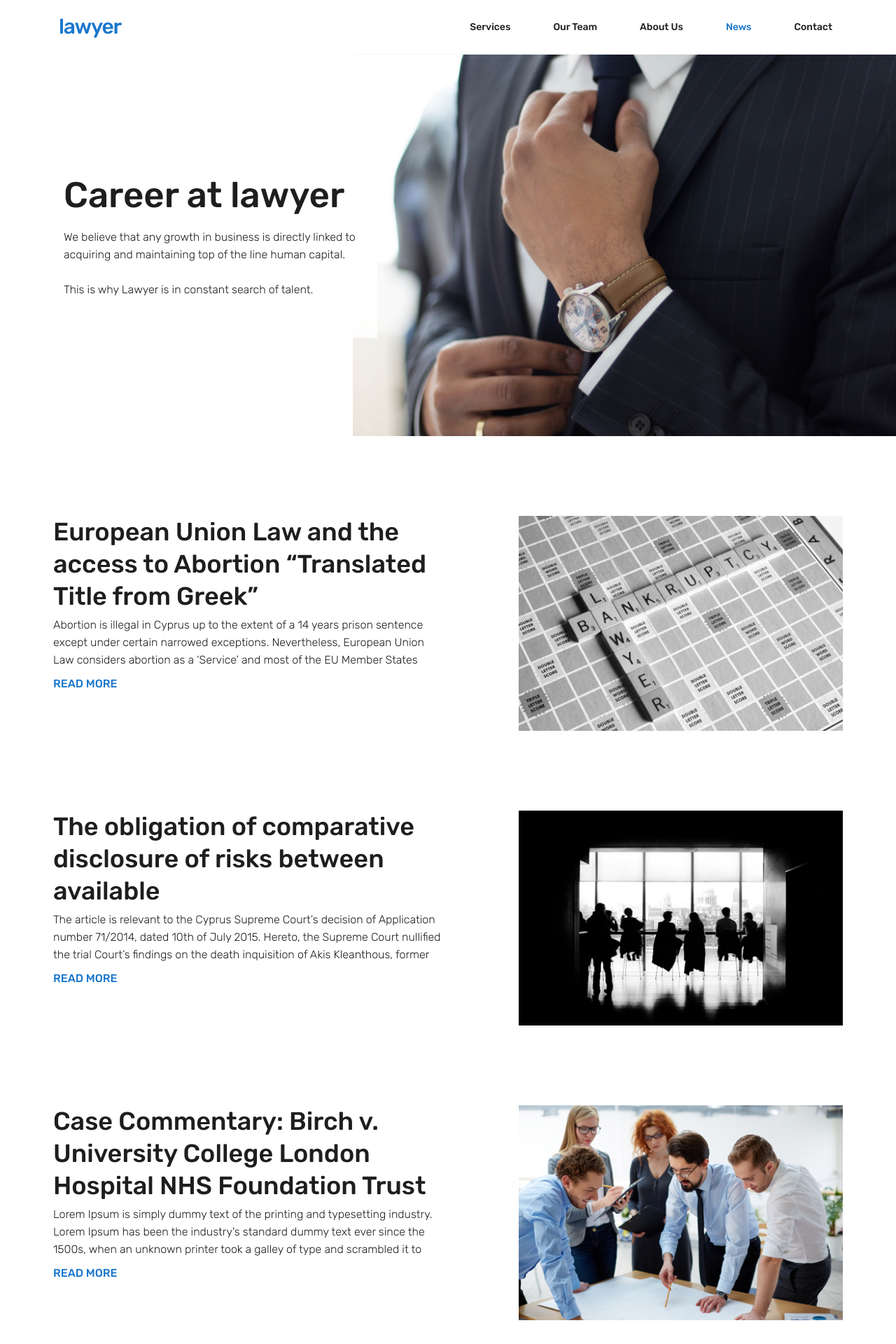
After one commit to UrosNerandzic/Lawyer, a PHP site: page /news.html in a window 1280 px wide. The commit adds this page. Shown: the top 1920 px of the page at 70% size. Run offline with PHP 8.4, Linux system fonts and the light colour scheme; some libraries are stand-ins or nearby versions.

Commit message:
News page done

```diff
--- /dev/null
+++ b/public_html/news.html
@@ -0,0 +1,292 @@
+<!DOCTYPE html>
+<!--
+Click nbfs://nbhost/SystemFileSystem/Templates/Licenses/license-default.txt to change this license
+Click nbfs://nbhost/SystemFileSystem/Templates/Other/html.html to edit this template
+-->
+<html>
+    <head>
+        <title>lawyer</title>
+        <meta charset="UTF-8">
+        <meta name="viewport" content="width=device-width, initial-scale=1.0">
+        <meta name="author" content="Uros Nerandzic">
+        <meta name="discription" content="Lawyer is a specialized commercial law firm based in Belgrade, Serbia, firmly committed to providing advice at the highest level and achieving lasting results for our clients.">
+        <meta name="keywords" content="Lawyer, law, Belgrade, company, clients">
+
+
+
+        <!--IOS compatibility-->
+
+        <meta name="apple-mobile-web-app-capable" content="yes">
+        <meta name="apple-mobile-web-app-title" content="lawyer">
+        <link rel="apple-touch-icon" href="apple-icon-144x144.png">
+
+        <!--Android compatibility-->
+
+        <meta name="mobile-web-app-capable" content="yes">
+        <meta name="application-name" content="lawyer">
+        <link rel="icon" type="image/png" href="android-icon-192x192.png">
+
+
+        <!--CSS FILES-->
+        <link href="css/owl.carousel.css" rel="stylesheet" type="text/css"/>
+        <link href="css/owl.theme.default.css" rel="stylesheet" type="text/css"/>
+        <link href="css/theme.css" rel="stylesheet" type="text/css"/>
+
+    </head>
+    <body>
+
+
+        <header class="fixed-top bg-white py-2 py-xl-4">
+            <div class="container">
+                <nav class="navbar navbar-expand-md navbar-light">
+                    <a class="navbar-brand" href="index.html">
+                        <img src="img/logo.png" alt=""/>
+                    </a>
+                    <button class="navbar-toggler border-0" type="button" data-toggle="collapse" data-target="#main-menu" aria-controls="main-menu" aria-expanded="false" aria-label="Toggle navigation">
+                        <span></span>
+                        <span></span>
+                        <span></span>
+                    </button>
+
+                    <div class="collapse navbar-collapse" id="main-menu">
+                        <ul class="navbar-nav ml-auto">
+                            <li class="nav-item">
+                                <a class="nav-link" href="services.html">Services <span class="sr-only">(current)</span></a>
+                            </li>
+                            <li class="nav-item">
+                                <a class="nav-link" href="team.html">Our Team</a>
+                            </li>
+                            <li class="nav-item">
+                                <a class="nav-link" href="about.html">About Us</a>
+                            </li>
+                            <li class="nav-item">
+                                <a class="nav-link active" href="news.html">News</a>
+                            </li>
+                            <li class="nav-item">
+                                <a class="nav-link" href="contact.html">Contact</a>
+                            </li>
+
+                        </ul>
+                    </div>
+                </nav>
+            </div> <!-- container-end -->
+        </header> <!-- header-end -->
+
+
+        <main>
+
+            <section class="lead-page-section" style="background-image: url(img/lead-section/News.png)">
+
+                <div class="container">
+                    <div class="row">
+                        <div class="col-12 col-sm-9 col-md-8 col-lg-6 col-xl-5">
+                            <article class="lead-section-content p-4 px-4 py-5 animation" data-animation="slide-right">
+                                <h1 class="lead-section-title mb-4">Career at lawyer</h1>
+                                <p class="lead-section-description">We believe that
+                                    any growth in business is directly linked to acquiring
+                                    and maintaining top of the line human capital.
+                                <br>
+                                <br>
+                                    This is why Lawyer is in constant search of talent.
+                                </p>
+
+                            </article>
+                        </div>
+                    </div>
+                </div>
+            </section>
+
+
+            <section class="news-section">
+                <div class="container">
+
+                    <article class="news-item mb-5 animation" data-animation="slide-top">
+                        <div class="row justify-content-sm-between">
+                            <div class="col-12 mb-4 col-md-7 mb-md-0 col-lg-6">
+                                <div class="news-item-content">
+                                    <h2>
+                                        <a href="news-single.html">European Union Law and the access to Abortion
+                                            “Translated Title from Greek”
+                                        </a>
+                                    </h2>
+                                    <p class="news-item-description">
+                                        Abortion is illegal in Cyprus up to the extent
+                                        of a 14 years prison sentence except under
+                                        certain narrowed exceptions. Nevertheless,
+                                        European Union Law considers abortion as a ‘Service’
+                                        and most of the EU Member States have sufficiently more
+                                        relaxed access to abortion services than Cyprus currently does.
+                                        Taken as granted that EU Law explicitly overrides Cyprus national law,
+                                        even on the criminalisation of abortion, it follows that any Cypriot
+                                        woman can vindicate her access to abortion, through the EU principle
+                                        of freedom of services. This is in relation
+                                        not only in establishing access to abortion,
+                                        but also in claiming refund for up to the total
+                                        costs that occurred to the Cyprus woman by being
+                                        forced to travel to another Member State in fulfilling such task.
+                                    </p>
+                                    <a href="#" class="read-more text-uppercase text-primary">read more</a>
+                                </div> <!-- news-item-content-end -->
+                            </div> <!-- col-left-end -->
+
+                            <div class="col-12 col-md-5">
+                                <a class="d-block news-item-img" href="news-single.html">
+                                    <img src="img/News/news-01.png" alt=""/>
+                                </a>
+                            </div>
+                        </div>
+                    </article> <!-- news-item-end -->
+
+                    <article class="news-item mb-5 animation" data-animation="slide-top">
+                        <div class="row justify-content-sm-between">
+                            <div class="col-12 mb-4 col-md-7 mb-md-0 col-lg-6">
+                                <div class="news-item-content">
+                                    <h2>
+                                        <a href="news-single.html">The obligation of
+                                            comparative disclosure of risks between available
+                                        </a>
+                                    </h2>
+                                    <p class="news-item-description">
+                                        The article is relevant to the Cyprus Supreme Court’s
+                                        decision of Application number 71/2014, dated 10th of
+                                        July 2015. Hereto, the Supreme Court nullified the trial
+                                        Court’s findings on the death inquisition of Akis Kleanthous,
+                                        former Minister of Education and Culture.
+                                        The case is considered important, since it
+                                        is the first Cypriot caselaw where it was stated
+                                        as a judicial finding that the patient had not been
+                                        informed as to why his chosen medical treatment was
+                                        better and preferred over an available alternative treatment.
+                                    </p>
+                                    <a href="#" class="read-more text-uppercase text-primary">read more</a>
+                                </div> <!-- news-item-content-end -->
+                            </div> <!-- col-left-end -->
+
+                            <div class="col-12 col-md-5">
+                                <a class="d-block news-item-img" href="news-single.html">
+                                    <img src="img/News/news-02.png" alt=""/>
+                                </a>
+                            </div>
+                        </div>
+                    </article> <!-- news-item-end -->
+
+                    <article class="news-item mb-5 animation" data-animation="slide-top">
+                        <div class="row justify-content-sm-between">
+                            <div class="col-12 mb-4 col-md-7 mb-md-0 col-lg-6">
+                                <div class="news-item-content">
+                                    <h2>
+                                        <a href="news-single.html">Case Commentary:
+                                            Birch v. University College London Hospital
+                                            NHS Foundation Trust
+                                        </a>
+                                    </h2>
+                                    <p class="news-item-description">
+                                        Lorem Ipsum is simply dummy text of the printing
+                                        and typesetting industry. Lorem Ipsum has been the
+                                        industry's standard dummy text ever since the 1500s,
+                                        when an unknown printer took a galley of type and
+                                        scrambled it to make a type specimen book. It has
+                                        survived not only five centuries, but also the leap
+                                        into electronic typesetting, remaining essentially unchanged.
+                                    </p>
+                                    <a href="#" class="read-more text-uppercase text-primary">read more</a>
+                                </div> <!-- news-item-content-end -->
+                            </div> <!-- col-left-end -->
+
+                            <div class="col-12 col-md-5">
+                                <a class="d-block news-item-img" href="news-single.html">
+                                    <img src="img/News/news-03.png" alt=""/>
+                                </a>
+                            </div>
+                        </div>
+                    </article> <!-- news-item-end -->
+
+
+                    <article class="news-item mb-5 animation" data-animation="slide-top">
+                        <div class="row justify-content-sm-between">
+                            <div class="col-12 mb-4 col-md-7 mb-md-0 col-lg-6">
+                                <div class="news-item-content">
+                                    <h2>
+                                        <a href="news-single.html">Medical Negligence
+                                            case report: Nicosia Old General Hospital
+                                        </a>
+                                    </h2>
+                                    <p class="news-item-description">
+                                        A publication dated 22/02/2017 in Cyprus newspaper
+                                        Phileleftheros in regards to the recent decision
+                                        of the District Court of Nicosia in Civil Action no.
+                                        590/2008 where the medical staff of the Nicosia
+                                        Old General Hospital were found to be negligent
+                                        and their medical negligence resulting in the death
+                                        of the patient who was hospitalized. Extensive
+                                        references are made in the decision as to the negligence
+                                        of the cardiologists and the standard procedure
+                                        that should have been followed when a patient suffers
+                                        from acute myocardial infarction (commonly known as
+                                        acute heart attack). Our law firm successfully
+                                        represented the Administrator of the Estate of
+                                        the deceased. Case was handled by our lawyers Mr.
+                                        Pavlos Angelides as case leader and Mr. Theodoros Angelides.
+                                        Please find below a Cylaw link containing the Decision (in Greek).
+                                    </p>
+                                    <a href="#" class="read-more text-uppercase text-primary">read more</a>
+                                </div> <!-- news-item-content-end -->
+                            </div> <!-- col-left-end -->
+
+                            <div class="col-12 col-md-5">
+                                <a class="d-block news-item-img" href="news-single.html">
+                                    <img src="img/News/news-04.png" alt=""/>
+                                </a>
+                            </div>
+                        </div>
+                    </article> <!-- news-item-end -->
+                </div> <!-- container-end -->
+            </section> <!-- news-section-end -->
+
+
+            <section class="info-section text-center">
+                <div class="container">
+                    <h2 class="text-primary mb-5">Lawyer- Attorneys at Law</h2>
+                    <p class="info-address animation" data-animation="slide-top" data-delay="0s">
+                        <span class="fas fa-map-marker-alt"></span>
+                        146 Douglas Dale Suite 343
+                    </p>
+
+                    <p class="info-phone animation" data-animation="slide-top" data-delay="0.2s">
+                        <span class="fas fa-phone-alt"></span>
+                        <a href="tel:560-748-5959">560-748-5959</a>
+                    </p>
+
+                    <p class="info-email animation" data-animation="slide-top" data-delay="0.4s">
+                        <span class="far fa-envelope"></span>
+                        <a href="mailto:cullen_mueller@yahoo.com">cullen_mueller@yahoo.com</a>
+                    </p>
+
+                </div>  <!-- container-end -->
+            </section> <!-- info-section-end -->
+        </main> <!-- main-end -->
+
+        <footer class="bg-white">
+
+            <div class="container text-center d-sm-flex justify-content-sm-between align-items-sm-center">
+
+
+                <nav class="social mb-4 mb-sm-0 order-sm-last">
+                    <a href="https://facebook.com" class="fa-brands fa-facebook-f"></a>
+                    <a href="https://twitter.com" class="fa-brands fa-twitter"></a>
+                    <a href="https://instagram.com" class="fa-brands fa-instagram"></a>
+                </nav>
+                <p class="copyright mb-0">Copyright &copy; 2019 <a href="index.html">Lawyer</a></p>
+            </div> <!-- container-end -->
+
+        </footer> <!-- footer-end -->
+
+        <script src="js/jquery.min.js" type="text/javascript"></script>
+        <script src="js/bootstrap.bundle.min.js" type="text/javascript"></script>
+        <!--font awsome  icons-->
+        <script src="https://kit.fontawesome.com/dae65cf368.js" crossorigin="anonymous"></script>
+        <!-- javascript -->
+        <script src="js/owl.carousel.min.js" type="text/javascript"></script>
+        <script src="js/main.js" type="text/javascript"></script>
+    </body>
+</html>
--- /dev/null
+++ b/public_html/scss/theme-partials/_news.scss
@@ -0,0 +1,50 @@
+
+
+.news-section{
+    padding: 50px 0;
+    .news-item{
+        h2{
+            a{
+                color: $body-color;
+                line-height: 40px;
+                display: block;
+            }
+        }
+        //h2-end
+        .news-item-description{
+            line-height: 2.5rem;
+            height: 3*2.5rem;
+            overflow: hidden;
+        }
+        //news-description-end
+
+        .read-more{
+            font-weight: $font-weight-medium;
+        }
+        //read-more-end
+
+        .news-item-img{
+            overflow: hidden;
+            img{
+                transition: 0.5s linear;
+                &:hover{
+                    transform: scale(1.1);
+                }
+            }
+        }
+    }
+}
+@media(min-width:992px){
+    .news-section{
+        padding: 114px 0;
+
+        .news-item{
+            margin-bottom: 114px!important;
+            h2{
+                a{
+                    line-height: 4.6rem;
+                }
+            }
+        }
+    }
+}
--- a/public_html/scss/theme.scss
+++ b/public_html/scss/theme.scss
@@ -11,3 +11,4 @@
 @import "theme-partials/_footer.scss";
 @import "theme-partials/_about.scss";
 @import "theme-partials/_team-single.scss";
+@import "theme-partials/_news.scss";
```
Also changed, not shown: public_html/css/theme.css, public_html/img/News/news-01.png (added), public_html/img/News/news-02.png (added), public_html/img/News/news-03.png (added), public_html/img/News/news-04.png (added), public_html/img/lead-section/News.png (added), 1 other file.
